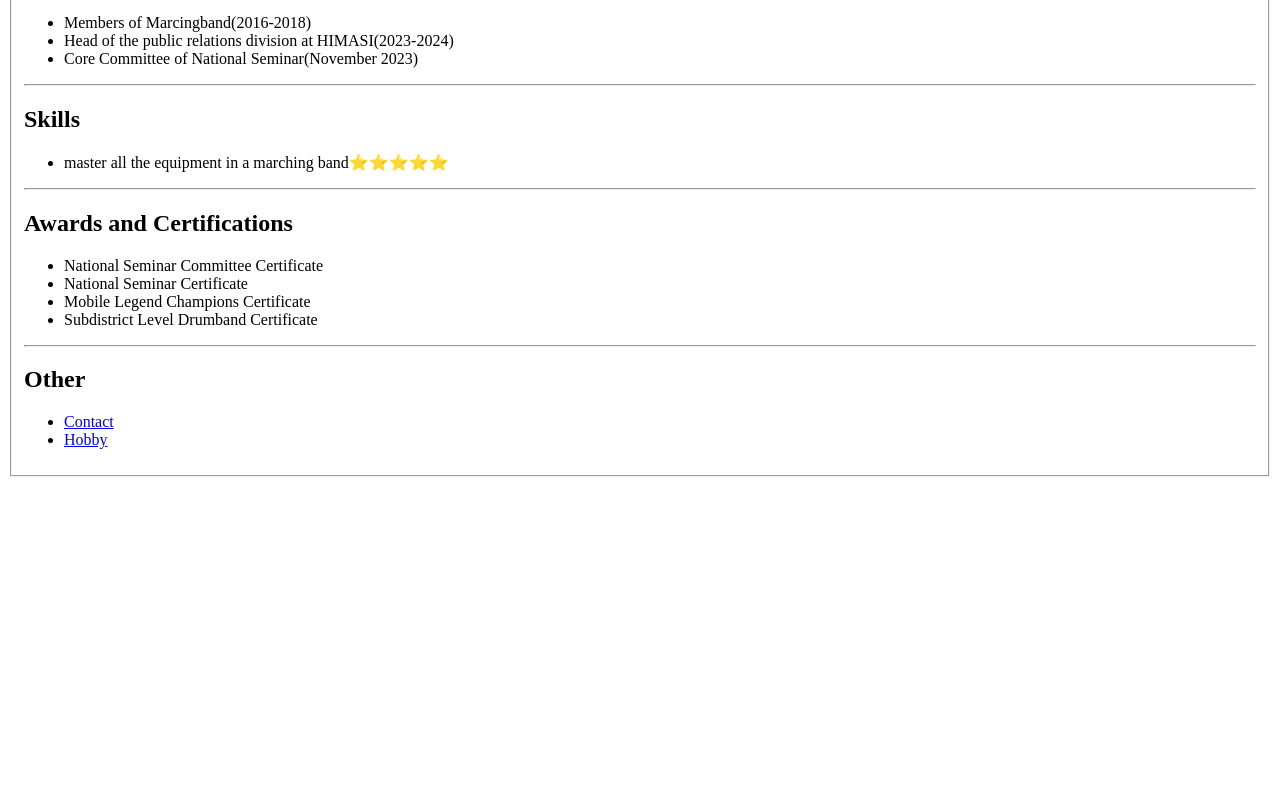
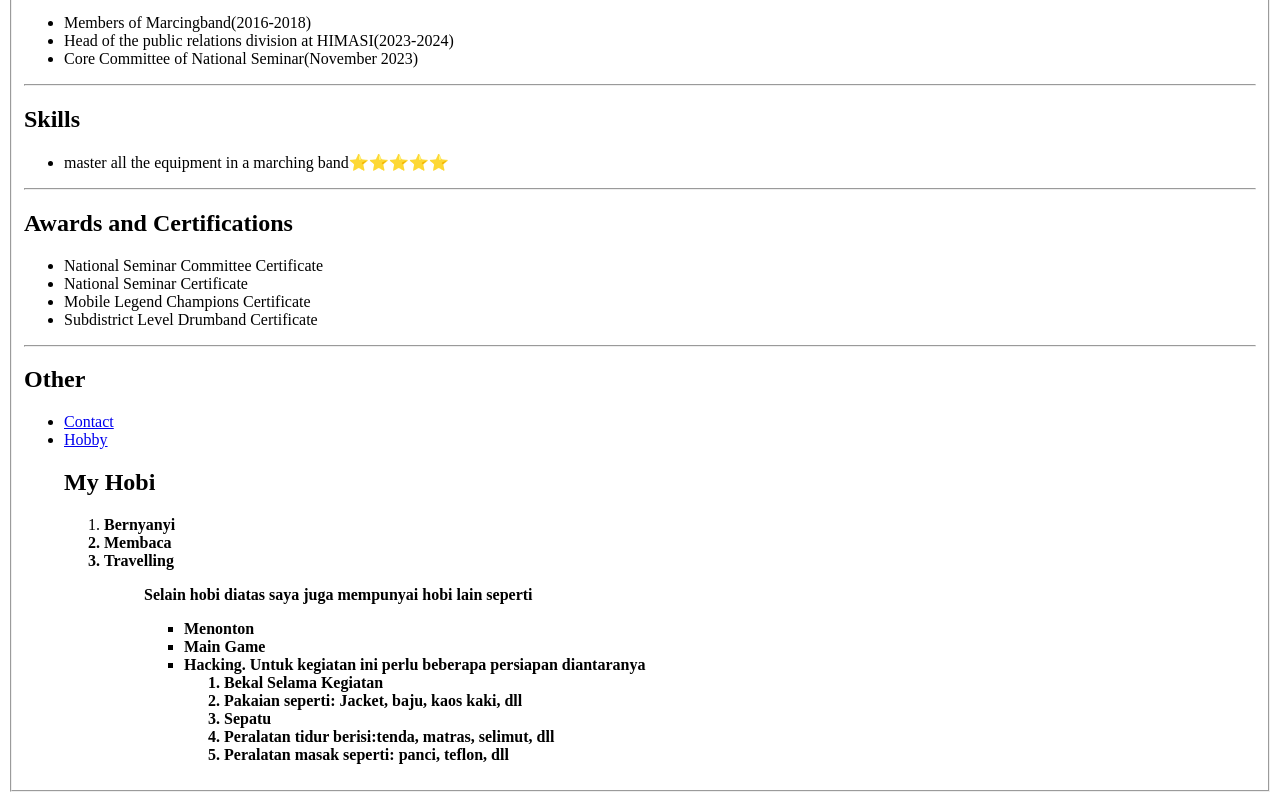
Before and after one commit to diilla/portofolio, a plain HTML site: page index.html in a window 1280 px wide. Shown: the part 626-1426 px from the top of the page. Before the commit the page ends 1111 px from the top, so only its background shows below. Drawn offline with Linux system fonts and the light colour scheme.

Commit message:
Update index.html

```diff
--- a/index.html
+++ b/index.html
@@ -49,6 +49,26 @@
     <ul>
     <li><a href="MyContact.html">Contact</a></li>
     <li><a href="MyHobby.html">Hobby</a></li>
+        <h2>My Hobi</h2>
+          <ol>
+             <li><b>Bernyanyi</li>
+             <li><b>Membaca</li>
+             <li> <b>Travelling</li>
+          <ol>
+      </p>
+      <p>
+        Selain hobi diatas saya juga mempunyai hobi lain seperti <br>
+        <ul>
+            <li>Menonton</li>
+            <li>Main Game</li>
+            <li>Hacking. Untuk kegiatan ini perlu beberapa persiapan diantaranya</li>
+            <ol>
+                <li>Bekal Selama Kegiatan</li>
+                <li>Pakaian seperti: Jacket, baju, kaos kaki, dll</li>
+                <li>Sepatu</li>
+                <li>Peralatan tidur berisi:tenda, matras, selimut, dll</li>
+                <li>Peralatan masak seperti: panci, teflon, dll </li>
+            </ol>
     </ul>
     </fieldset>
 </body>
```
